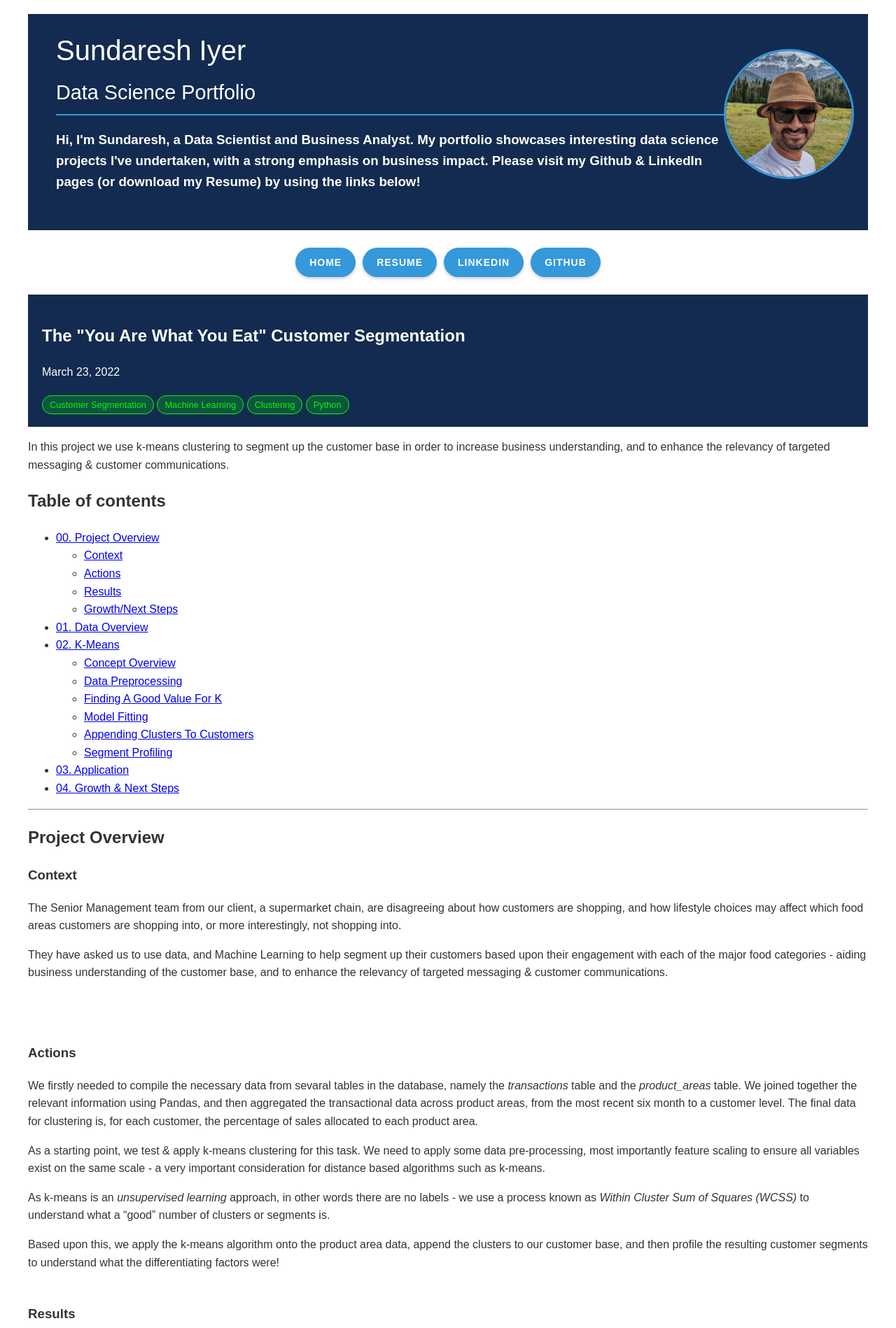
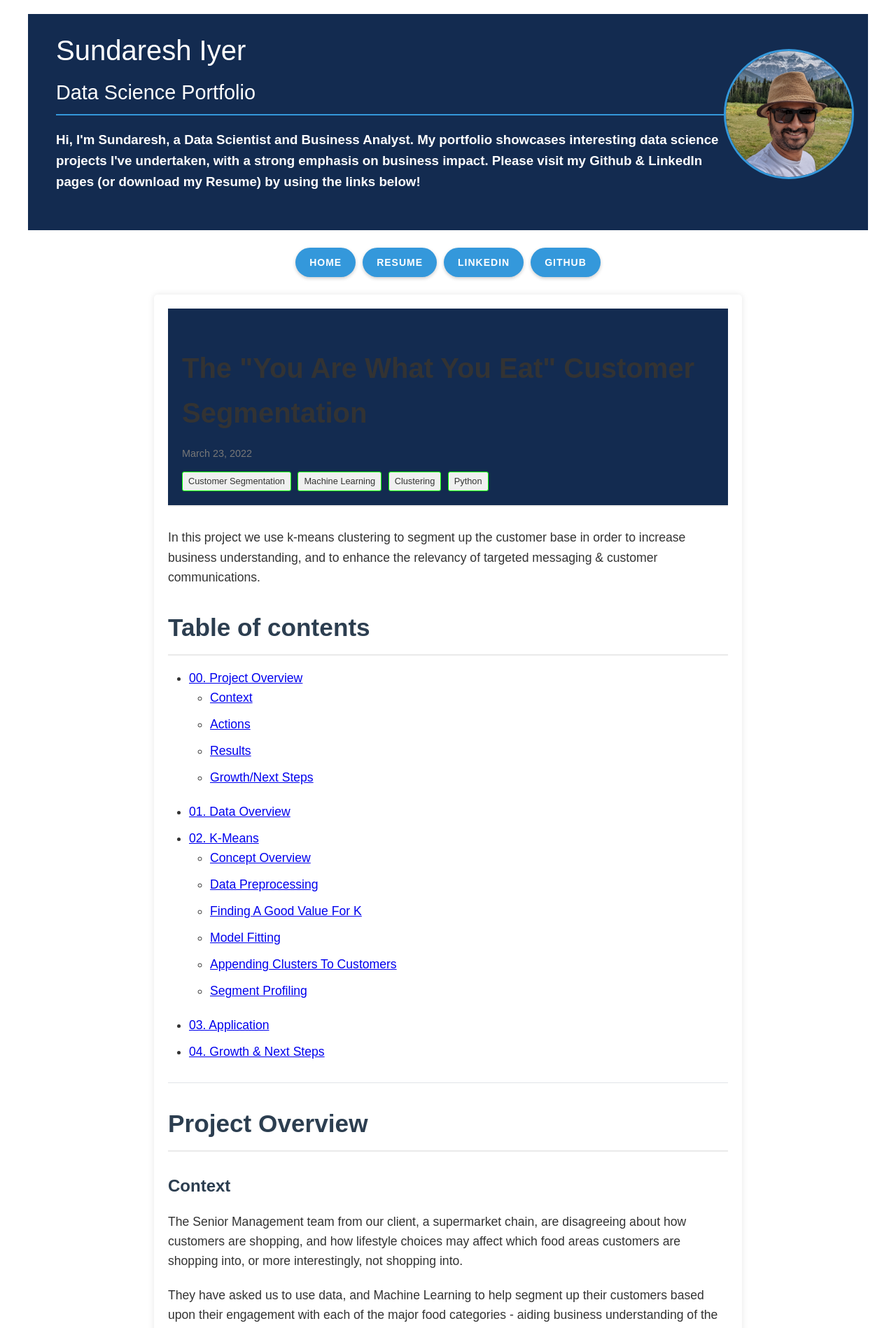
Before and after one commit to IyerS/sundareshiyer.github.io, a Jekyll site: the page built from _posts/2022-03-23-customer-segmentation.md, in a window 1280 px wide. Shown: the top 1898 px of the page at 70% size. Built offline with Jekyll 4.4.1, drawn with Linux system fonts in a browser that asks for light colours; some of the changed text lies outside the part shown.

Commit message:
Update main.scss

```diff
--- a/assets/css/main.scss
+++ b/assets/css/main.scss
@@ -215,6 +215,153 @@
     }
 }
 
+/* Post Styles */
+.post {
+    max-width: 800px;
+    margin: 0 auto;
+    padding: 20px;
+    background-color: #ffffff;
+    box-shadow: 0 0 10px rgba(0, 0, 0, 0.1);
+    border-radius: 5px;
+}
+
+.post-header {
+    margin-bottom: 30px;
+    border-bottom: 2px solid #eaeaea;
+    padding-bottom: 20px;
+}
+
+.post-title {
+    font-size: 2.5rem;
+    color: #333;
+    margin-bottom: 10px;
+}
+
+.post-meta {
+    font-size: 0.9rem;
+    color: #777;
+}
+
+.post-tags {
+    margin-top: 10px;
+}
+
+.post-tags .tag {
+    display: inline-block;
+    background-color: #f0f0f0;
+    color: #333;
+    padding: 3px 8px;
+    border-radius: 3px;
+    font-size: 0.8rem;
+    margin-right: 5px;
+}
+
+.post-content {
+    font-size: 1.1rem;
+    line-height: 1.6;
+    color: #333;
+}
+
+/* Headings */
+.post-content h1, .post-content h2, .post-content h3,
+.post-content h4, .post-content h5, .post-content h6 {
+    margin-top: 30px;
+    margin-bottom: 15px;
+    color: #2c3e50;
+}
+
+.post-content h1 { font-size: 2.2rem; border-bottom: 2px solid #eaeaea; padding-bottom: 10px; }
+.post-content h2 { font-size: 1.8rem; }
+.post-content h3 { font-size: 1.5rem; }
+.post-content h4 { font-size: 1.3rem; }
+.post-content h5 { font-size: 1.1rem; }
+.post-content h6 { font-size: 1rem; }
+
+/* Paragraphs */
+.post-content p {
+    margin-bottom: 20px;
+}
+
+/* Lists */
+.post-content ul, .post-content ol {
+    margin-bottom: 20px;
+    padding-left: 30px;
+}
+
+.post-content li {
+    margin-bottom: 10px;
+}
+
+/* Code Blocks */
+.post-content pre {
+    background-color: #f6f8fa;
+    border: 1px solid #e1e4e8;
+    border-radius: 3px;
+    padding: 16px;
+    overflow-x: auto;
+    font-family: 'Courier New', Courier, monospace;
+    font-size: 0.9rem;
+    line-height: 1.45;
+    margin-bottom: 20px;
+}
+
+.post-content code {
+    background-color: #f6f8fa;
+    padding: 2px 4px;
+    border-radius: 3px;
+    font-family: 'Courier New', Courier, monospace;
+    font-size: 0.9em;
+}
+
+/* Tables */
+.post-content table {
+    border-collapse: collapse;
+    width: 100%;
+    margin-bottom: 20px;
+}
+
+.post-content th, .post-content td {
+    border: 1px solid #e1e4e8;
+    padding: 8px;
+    text-align: left;
+}
+
+.post-content th {
+    background-color: #f6f8fa;
+    font-weight: bold;
+}
+
+.post-content tr:nth-child(even) {
+    background-color: #f6f8fa;
+}
+
+/* Images */
+.post-content img {
+    max-width: 100%;
+    height: auto;
+    display: block;
+    margin: 20px auto;
+    border-radius: 5px;
+    box-shadow: 0 0 10px rgba(0, 0, 0, 0.1);
+}
+
+/* Blockquotes */
+.post-content blockquote {
+    border-left: 4px solid #3498db;
+    padding-left: 20px;
+    margin: 0 0 20px;
+    color: #555;
+    font-style: italic;
+}
+
+/* Horizontal Rule */
+.post-content hr {
+    border: 0;
+    height: 1px;
+    background-color: #e1e4e8;
+    margin: 30px 0;
+}
+
 /* For smaller screens */
 @media (max-width: 600px) {
     nav {
```
